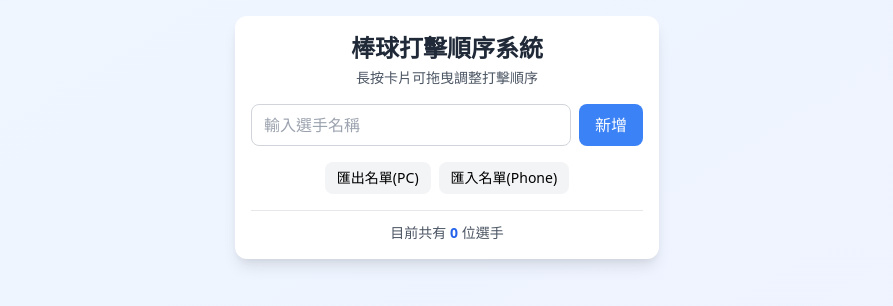
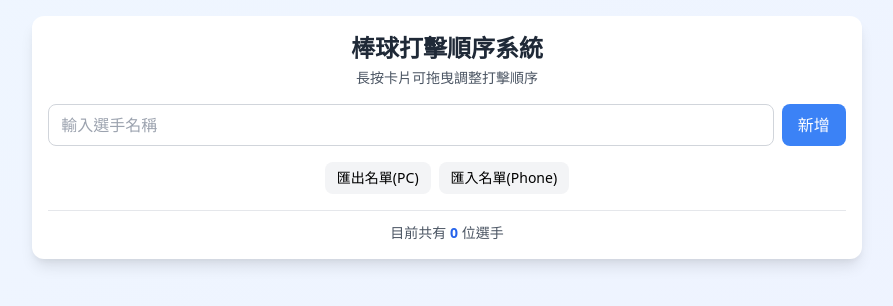
Before and after one commit to DinDon1978/baseball, a plain HTML site: page index.html in a window 1280 px wide. Shown: the whole page, without its empty margins (193-1086 px from the left). Drawn offline with nearby package versions, Linux system fonts and the light colour scheme.

Commit message:
Update index.html

```diff
--- a/index.html
+++ b/index.html
@@ -32,8 +32,10 @@
         }
     </style>
 </head>
+
 <body class="bg-gradient-to-br from-blue-50 to-indigo-50 min-h-screen">
-    <div class="container mx-auto px-3 py-4 max-w-md">
+    <!-- 將 max-w-md 改為 w-2/3，確保容器寬度為螢幕的 2/3 -->
+    <div class="container mx-auto px-3 py-4 w-2/3 min-w-[280px]">
         <div class="bg-white rounded-xl shadow-lg p-4 space-y-4">
             <div class="text-center">
                 <h1 class="text-2xl font-bold text-gray-800 mb-1">棒球打擊順序系統</h1>
```
